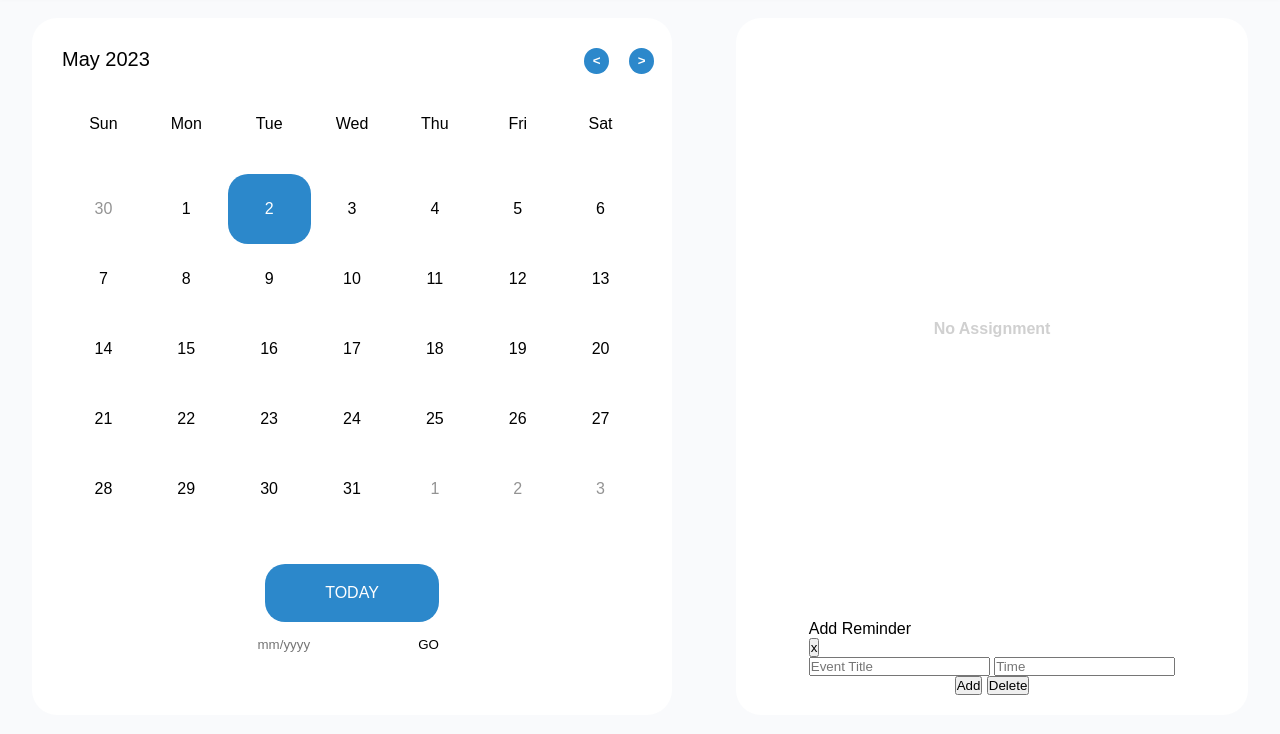
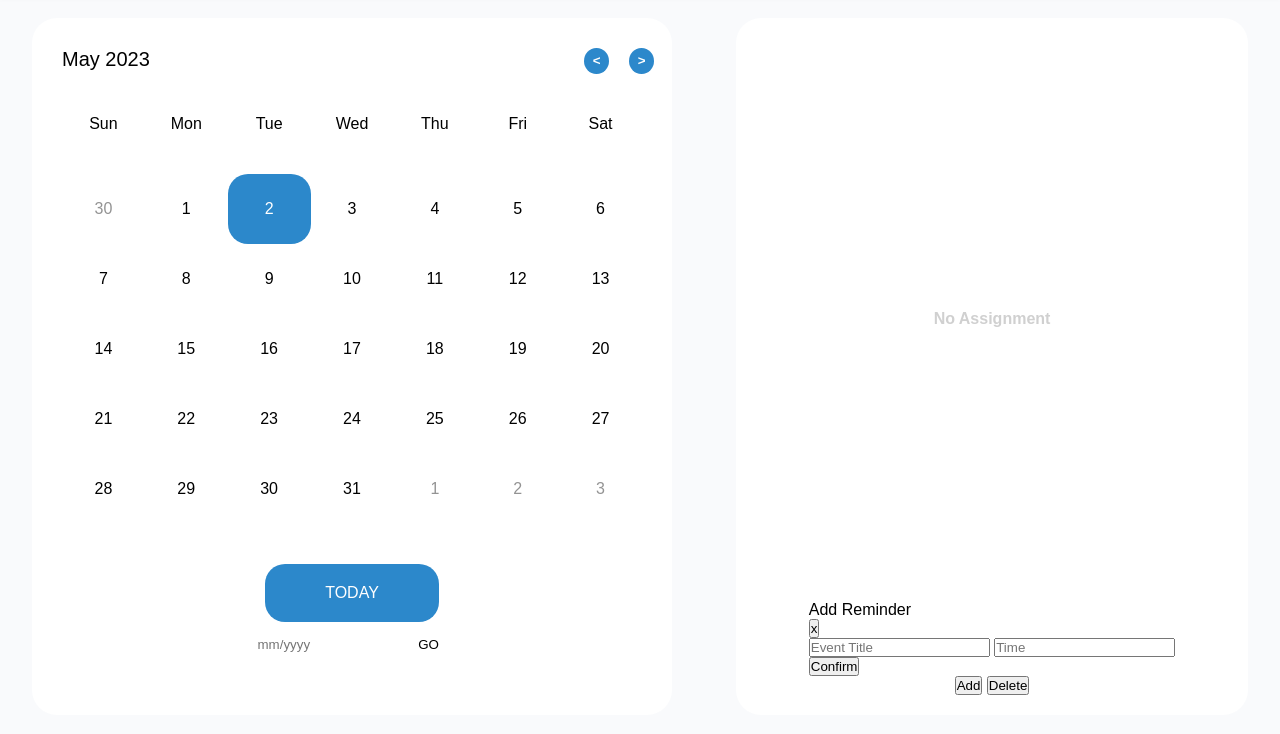
Before and after one commit to Nacnano/cee-34-final-project, a website: page frontend/index.html in a window 1280 px wide. Shown: the part 48-782 px from the top of the page. Drawn offline with Linux system fonts and the light colour scheme; no server answers.

Commit message:
Add confirm button

```diff
--- a/frontend/index.html
+++ b/frontend/index.html
@@ -92,6 +92,9 @@
               <input type="text" placeholder="Time" class="reminder-date">
             </div>
           </div>
+          <div class="add-reminder-footer">
+            <button class="confirm-btn">Confirm</button>
+          </div>
         </div>
         <div class="assignment-btn">
           <button class="add-reminder-btn">Add</button>
--- a/frontend/styles.css
+++ b/frontend/styles.css
@@ -37,6 +37,10 @@ body {
   align-items: center;
   width: 5%;
   height: auto;
+}
+
+.login-btn {
+
 }
 
 .container {
```
